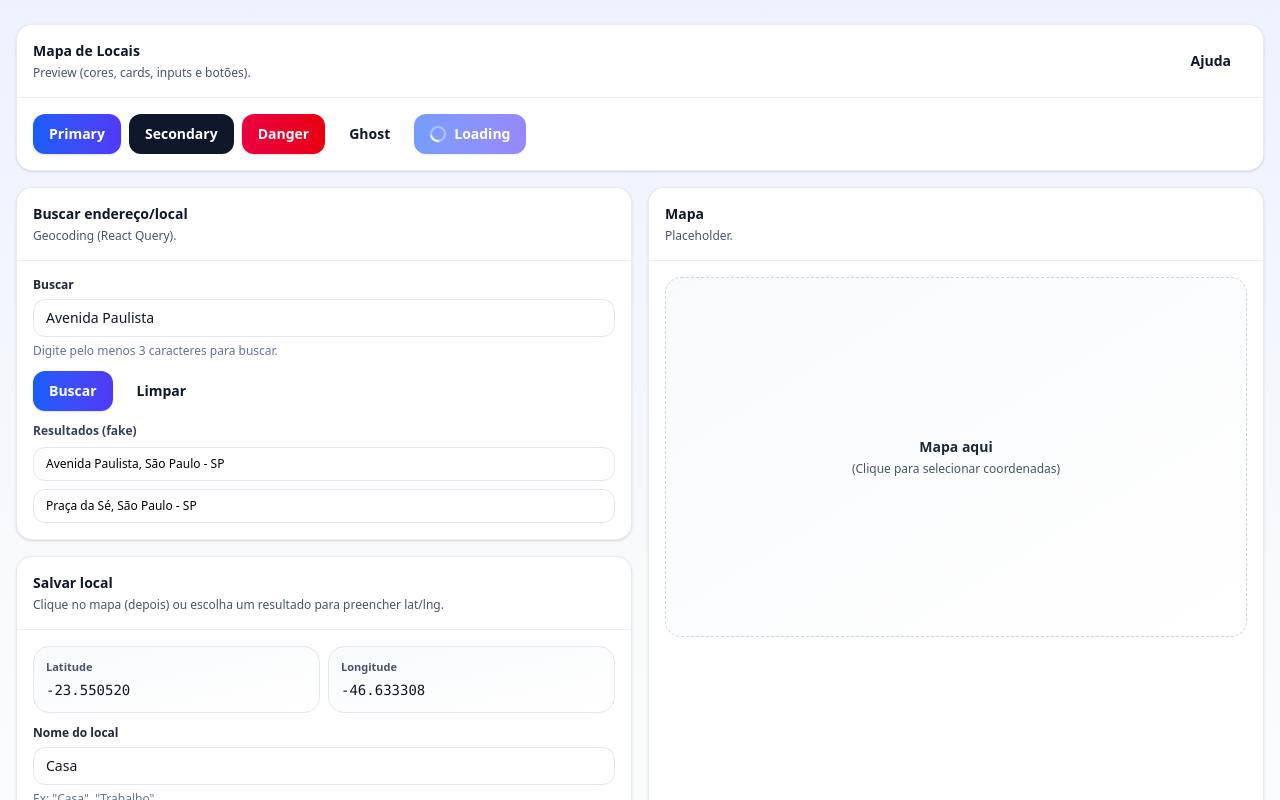
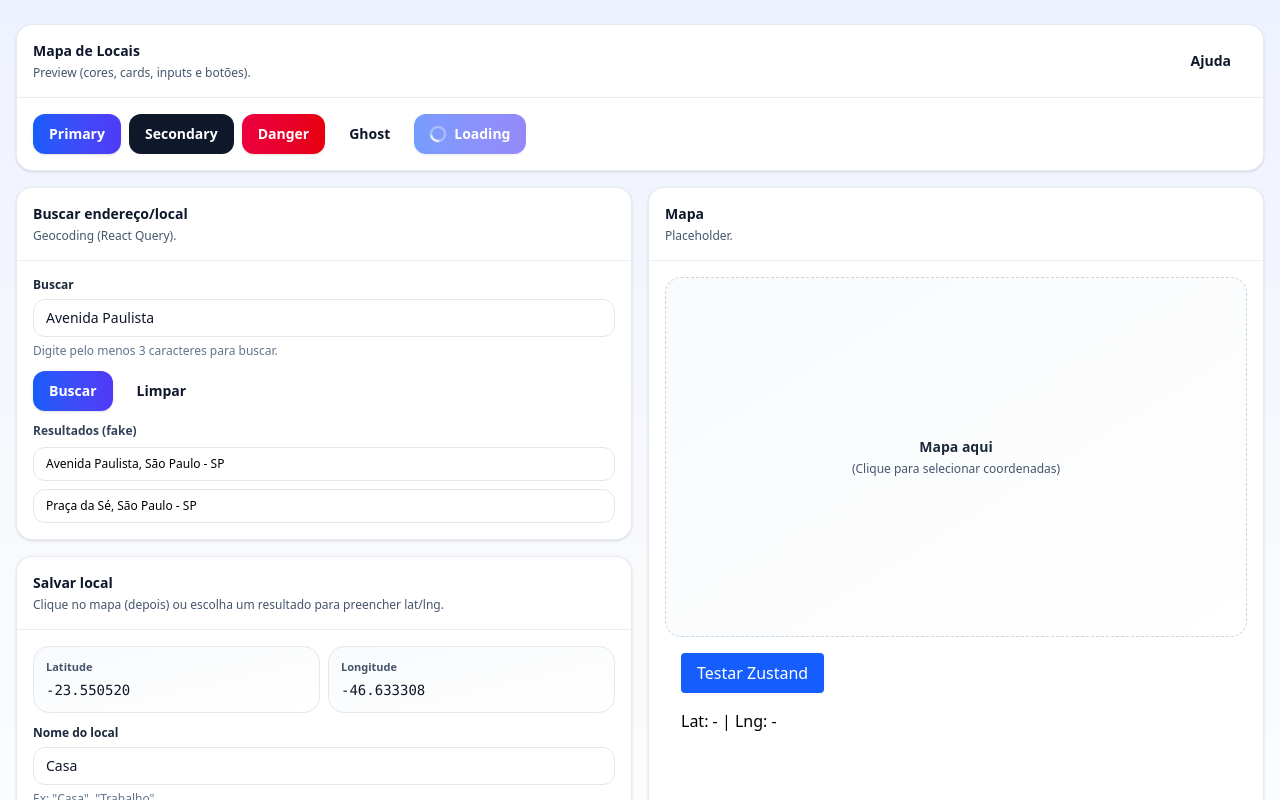
Before and after one commit to GadiegoN/desafio-ivare-map, a React (Vite) app: page / in a window 1280 px wide. Shown: the top 800 px of the page. Built offline with nearby package versions, Linux system fonts and the light colour scheme.

Commit message:
chore: add zustand ui store

```diff
--- a/package.json
+++ b/package.json
@@ -14,7 +14,8 @@
     "@tanstack/react-query": "^5.90.21",
     "react": "^19.2.0",
     "react-dom": "^19.2.0",
-    "tailwindcss": "^4.1.18"
+    "tailwindcss": "^4.1.18",
+    "zustand": "^5.0.11"
   },
   "devDependencies": {
     "@eslint/js": "^9.39.1",
--- a/src/App.tsx
+++ b/src/App.tsx
@@ -5,10 +5,13 @@ import { Button } from "./components/ui/button";
 import { Field } from "./components/ui/field";
 import { Input } from "./components/ui/input";
 import { Stat } from "./components/ui/stat";
+import { useUiStore } from "./store/uiStore";
 
 export function App() {
   const [query, setQuery] = useState("Avenida Paulista");
   const [placeName, setPlaceName] = useState("Casa");
+
+  const { selectedLat, selectedLng, setSelected } = useUiStore();
 
   const lat = "-23.550520";
   const lng = "-46.633308";
@@ -169,6 +172,18 @@ export function App() {
                 </div>
               </div>
             </div>
+            <div className="p-4 space-y-4">
+              <button
+                className="bg-blue-600 text-white px-4 py-2 rounded"
+                onClick={() => setSelected(-18.9146, -48.2754)}
+              >
+                Testar Zustand
+              </button>
+
+              <div>
+                Lat: {selectedLat ?? "-"} | Lng: {selectedLng ?? "-"}
+              </div>
+            </div>
           </Card>
         </div>
       </Container>
--- /dev/null
+++ b/src/store/uiStore.ts
@@ -0,0 +1,33 @@
+import { create } from "zustand";
+
+type UiState = {
+  selectedLat: number | null;
+  selectedLng: number | null;
+  draftName: string;
+
+  setSelected: (lat: number, lng: number) => void;
+  setDraftName: (name: string) => void;
+  clearDraft: () => void;
+};
+
+export const useUiStore = create<UiState>((set) => ({
+  selectedLat: null,
+  selectedLng: null,
+  draftName: "",
+
+  setSelected: (lat, lng) =>
+    set({
+      selectedLat: lat,
+      selectedLng: lng,
+    }),
+
+  setDraftName: (name) =>
+    set({
+      draftName: name,
+    }),
+
+  clearDraft: () =>
+    set({
+      draftName: "",
+    }),
+}));
```
Also changed, not shown: 1 other file (tests, documents, lock files or other folders).
